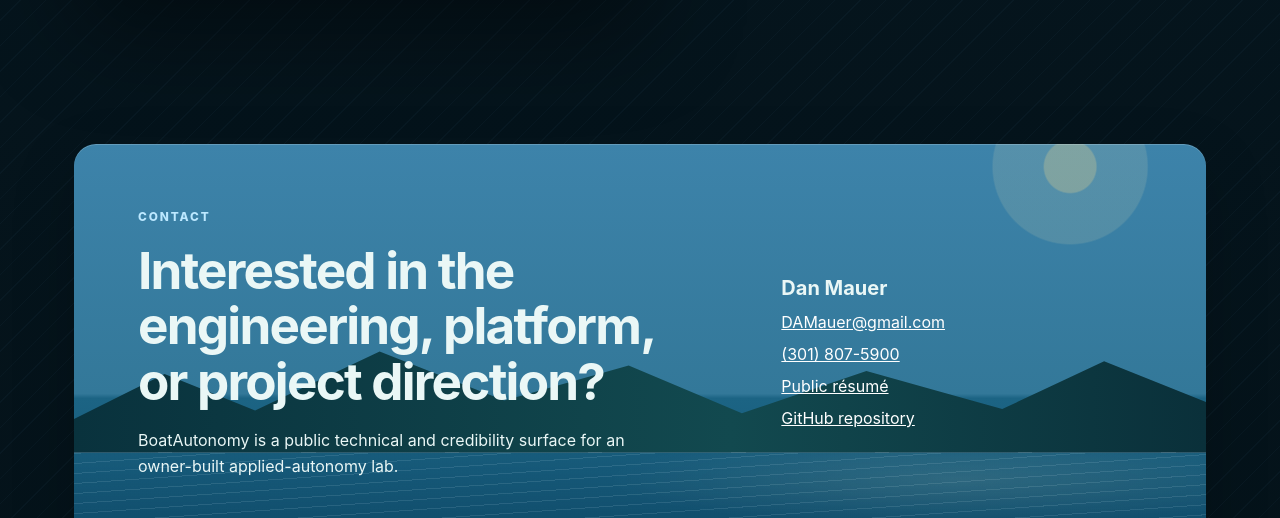
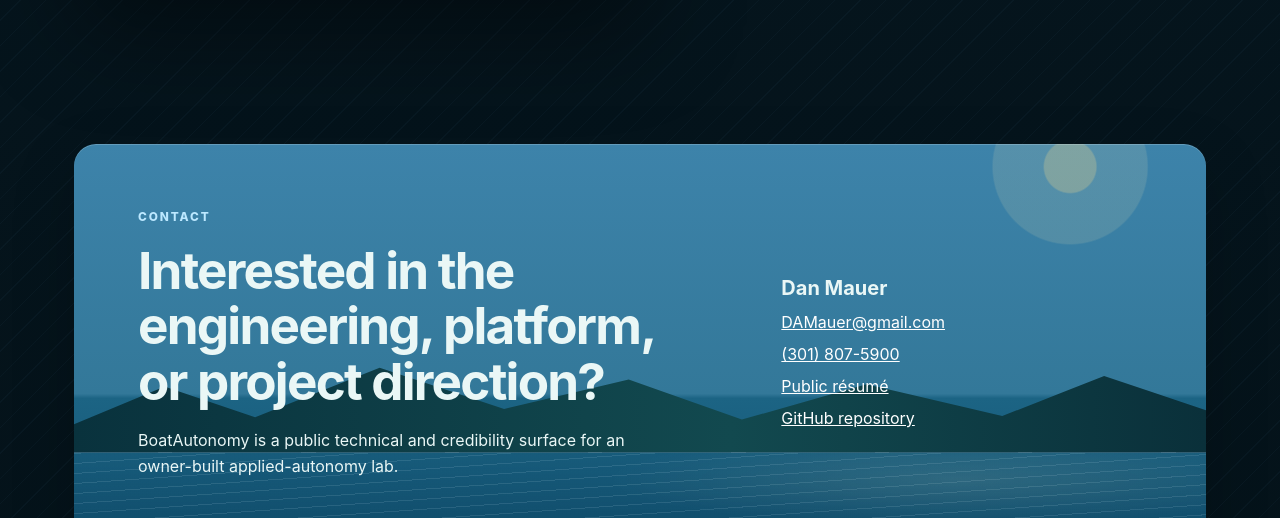
Before and after one commit to damauer/BoatAutonomy, a plain HTML site: page index.html in a window 1280 px wide. Shown: the part 4944-5462 px from the top of the page. Drawn offline with Linux system fonts and the light colour scheme.

Commit message:
site: lower bottom terrain peaks

```diff
--- a/index.html
+++ b/index.html
@@ -6,7 +6,7 @@
   <meta name="description" content="BoatAutonomy is an evidence-gated marine autonomy lab focused on telemetry, replay, edge systems, safety, and future supervised docking assistance.">
   <meta name="theme-color" content="#071923">
   <title>BoatAutonomy — Evidence Before Authority</title>
-  <link rel="stylesheet" href="styles.css?v=20261115-10">
+  <link rel="stylesheet" href="styles.css?v=20261115-11">
 </head>
 <body>
   <a class="skip-link" href="#main">Skip to content</a>
--- a/styles.css
+++ b/styles.css
@@ -433,7 +433,8 @@ h3 { margin-bottom: 0.8rem; font-size: 1.25rem; }
 }
 
 .contact-section::before {
-  top: 37%;
+  top: 42%;
+  height: 26%;
   background: linear-gradient(90deg, #09323d, #12494f 58%, #0a303a);
 }
 .contact-section::after {
```
